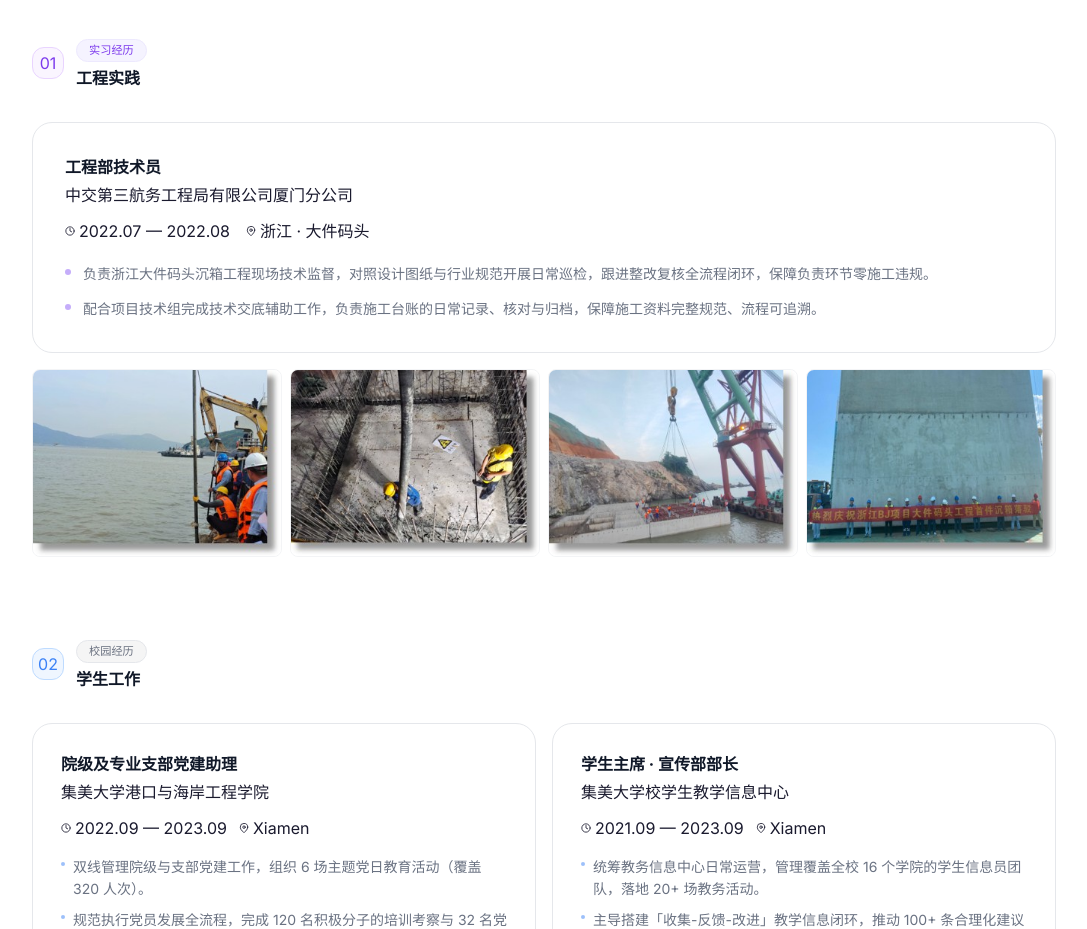
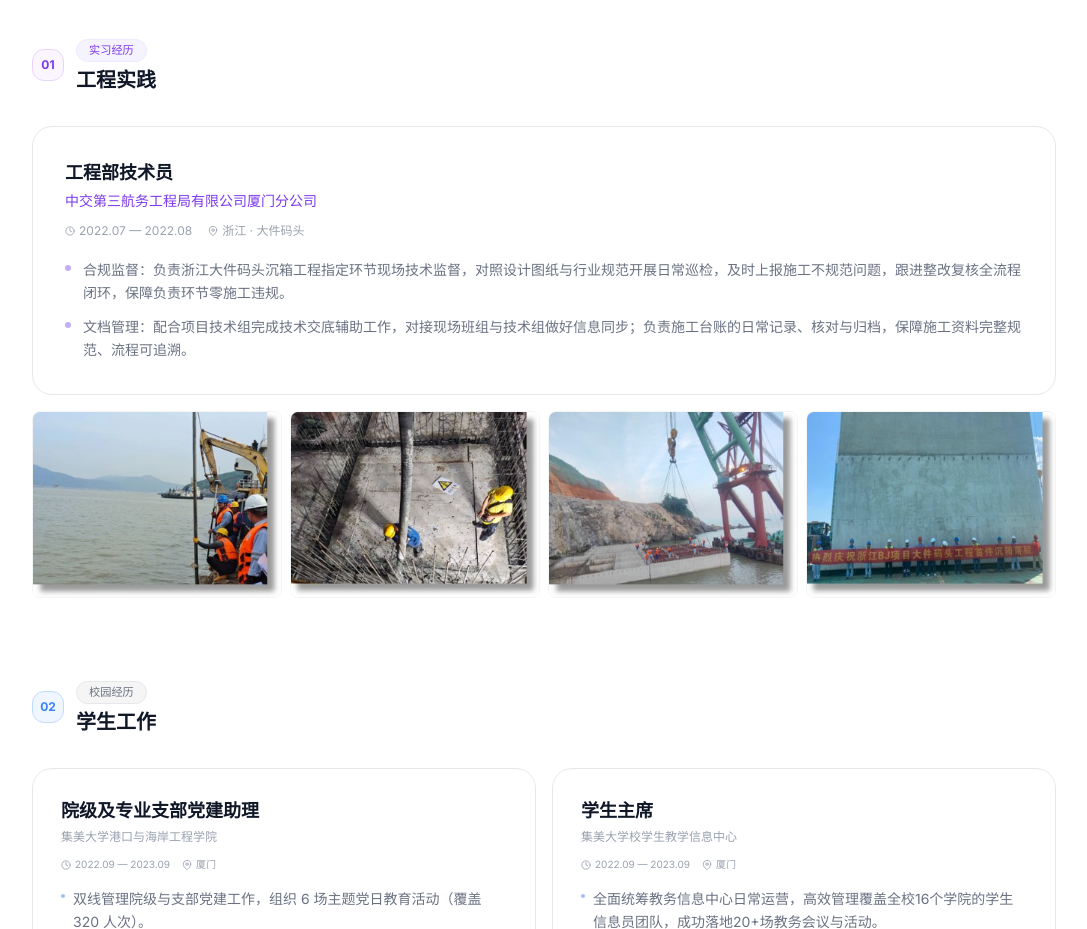
Before and after one commit to suixinxiuxing/portfolio, a Next.js app: page /portfolio/ in a window 1280 px wide. Shown: the part 2900-3829 px from the top of the page, without its empty margins (96-1183 px from the left). Built offline with nearby package versions, Linux system fonts and the light colour scheme.

Commit message:
Experience split, patents links, school logos, stats fix, location update

```diff
--- a/src/components/About.tsx
+++ b/src/components/About.tsx
@@ -9,7 +9,7 @@ export default function About() {
     { v: "90.48", u: "/100", l: tt("about.stat1"), s: tt("about.stat1sub") },
     { v: "6", u: "", l: tt("about.stat2"), s: tt("about.stat2sub") },
     { v: "3", u: "", l: tt("about.stat3"), s: tt("about.stat3sub") },
-    { v: "10+", u: "", l: tt("about.stat4"), s: tt("about.stat4sub") },
+    { v: "20+", u: "", l: tt("about.stat4"), s: tt("about.stat4sub") },
   ];
   return (
     <section id="about" className="py-32 px-6 bg-white">
--- a/src/components/Experience.tsx
+++ b/src/components/Experience.tsx
@@ -9,29 +9,59 @@ const internImgs = [`${base}/intern-1.jpg`, `${base}/intern-2.jpg`, `${base}/int
 
 export default function Experience() {
   const { t: tt } = useT();
-  const internship = [{ title: tt("experience.exp1Title"), org: tt("experience.exp1Org"), period: tt("experience.exp1Period"), loc: tt("experience.exp1Loc"), items: [tt("experience.exp1d1"), tt("experience.exp1d2")] }];
+
+  const internship = [{
+    title: tt("experience.exp1Title"), org: tt("experience.exp1Org"),
+    period: tt("experience.exp1Period"), loc: tt("experience.exp1Loc"),
+    items: [tt("experience.exp1d1"), tt("experience.exp1d2")],
+  }];
+
   const campus = [
-    { title: tt("experience.exp2Title"), org: tt("experience.exp2Org"), period: "2022.09 — 2023.09", loc: "Xiamen", items: [tt("experience.exp2d1"), tt("experience.exp2d2")] },
-    { title: tt("experience.exp3Title"), org: tt("experience.exp3Org"), period: "2021.09 — 2023.09", loc: "Xiamen", items: [tt("experience.exp3d1"), tt("experience.exp3d2"), tt("experience.exp3d3")] },
-    { title: tt("experience.exp4Title"), org: tt("experience.exp4Org"), period: "2020.10 — 2022.09", loc: "Xiamen", items: [tt("experience.exp4d1"), tt("experience.exp4d2")] },
+    {
+      title: tt("experience.exp2Title"), org: tt("experience.exp2Org"),
+      period: "2022.09 — 2023.09", loc: tt("experience.exp3Loc") || "厦门",
+      items: [tt("experience.exp2d1"), tt("experience.exp2d2")],
+    },
+    {
+      title: tt("experience.exp3Title"), org: tt("experience.exp3Org"),
+      period: tt("experience.exp3Period") || "2022.09 — 2023.09", loc: tt("experience.exp3Loc") || "厦门",
+      items: [tt("experience.exp3d1"), tt("experience.exp3d2")],
+    },
+    {
+      title: tt("experience.exp4Title"), org: tt("experience.exp4Org"),
+      period: tt("experience.exp4Period") || "2021.09 — 2022.09", loc: tt("experience.exp4Loc") || "厦门",
+      items: [tt("experience.exp4d1"), tt("experience.exp4d2")],
+    },
+    {
+      title: tt("experience.exp5Title"), org: tt("experience.exp5Org"),
+      period: tt("experience.exp5Period") || "2020.10 — 2021.09", loc: tt("experience.exp5Loc") || "厦门",
+      items: [tt("experience.exp5d1")],
+    },
+    {
+      title: tt("experience.exp6Title"), org: tt("experience.exp6Org"),
+      period: tt("experience.exp6Period") || "2021.09 — 2022.09", loc: tt("experience.exp6Loc") || "厦门",
+      items: [tt("experience.exp6d1"), tt("experience.exp6d2")],
+    },
   ];
+
   const item = { hidden: { opacity: 0, y: 20 }, visible: { opacity: 1, y: 0, transition: { duration: 0.4 } } };
 
   return (
     <section id="experience" className="py-32 px-6 bg-white">
       <div className="max-w-7xl mx-auto">
         <SectionHeading label={tt("experience.label")} title={tt("experience.title")} />
+
         {/* Internship */}
         <div className="max-w-5xl mx-auto mb-20">
           <motion.div className="flex items-center gap-3 mb-8" initial={{ opacity: 0, x: -12 }} whileInView={{ opacity: 1, x: 0 }} viewport={{ once: true }}>
-            <div className="w-8 h-8 rounded-xl bg-purple-50 border border-purple-200 flex items-center justify-center text-[#7c3aed] text-[10px]font-bold">01</div>
-            <div><span className="tag-framer text-xs">{tt("experience.internship")}</span><h3 className="text-base font-bold text-gray-900 mt-1">{tt("experience.internshipTitle")}</h3></div>
+            <div className="w-8 h-8 rounded-xl bg-purple-50 border border-purple-200 flex items-center justify-center text-[#7c3aed] text-xs font-bold">01</div>
+            <div><span className="tag-framer text-xs">{tt("experience.internship")}</span><h3 className="text-xl font-bold text-gray-900 mt-1">{tt("experience.internshipTitle")}</h3></div>
           </motion.div>
-          {internship.map((e, i) => (
-            <motion.div key={e.title} className="card-framer p-7 sm:p-8" variants={item} initial="hidden" whileInView="visible" viewport={{ once: true }}>
-              <h3 className="text-base font-bold text-gray-900 mb-1">{e.title}</h3>
-              <p className="text-[10px]text-[#7c3aed] font-medium mb-3">{e.org}</p>
-              <div className="flex gap-4 text-[10px]text-gray-400 mb-5"><span className="flex items-center gap-1"><FiClock size={10}/>{e.period}</span><span className="flex items-center gap-1"><FiMapPin size={10}/>{e.loc}</span></div>
+          {internship.map((e) => (
+            <motion.div key={e.title} className="card-framer p-7 sm:p-8 mb-4" variants={item} initial="hidden" whileInView="visible" viewport={{ once: true }}>
+              <h3 className="text-lg font-bold text-gray-900 mb-1">{e.title}</h3>
+              <p className="text-sm text-[#7c3aed] font-medium mb-3">{e.org}</p>
+              <div className="flex gap-4 text-xs text-gray-400 mb-5"><span className="flex items-center gap-1"><FiClock size={10}/>{e.period}</span><span className="flex items-center gap-1"><FiMapPin size={10}/>{e.loc}</span></div>
               <ul className="space-y-3 text-sm text-gray-500 leading-relaxed">{e.items.map((d,j) => <li key={j} className="flex items-start gap-3"><span className="mt-1.5 w-1.5 h-1.5 rounded-full bg-[#8b5cf6]/50 shrink-0"/>{d}</li>)}</ul>
             </motion.div>
           ))}
@@ -43,18 +73,19 @@ export default function Experience() {
             ))}
           </div>
         </div>
+
         {/* Campus */}
         <div className="max-w-5xl mx-auto">
           <motion.div className="flex items-center gap-3 mb-8" initial={{ opacity: 0, x: -12 }} whileInView={{ opacity: 1, x: 0 }} viewport={{ once: true }}>
-            <div className="w-8 h-8 rounded-xl bg-blue-50 border border-blue-200 flex items-center justify-center text-[#3b82f6] text-[10px]font-bold">02</div>
-            <div><span className="tag-framer tag-framer-muted text-xs">{tt("experience.campus")}</span><h3 className="text-base font-bold text-gray-900 mt-1">{tt("experience.campusTitle")}</h3></div>
+            <div className="w-8 h-8 rounded-xl bg-blue-50 border border-blue-200 flex items-center justify-center text-[#3b82f6] text-xs font-bold">02</div>
+            <div><span className="tag-framer tag-framer-muted text-xs">{tt("experience.campus")}</span><h3 className="text-xl font-bold text-gray-900 mt-1">{tt("experience.campusTitle")}</h3></div>
           </motion.div>
           <motion.div className="grid md:grid-cols-2 gap-4" initial="hidden" whileInView="visible" viewport={{ once: true }} variants={{ visible: { transition: { staggerChildren: 0.08 } } }}>
-            {campus.map((e, i) => (
+            {campus.map((e) => (
               <motion.div key={e.title} className="card-framer p-7 flex flex-col" variants={item}>
-                <h3 className="text-base font-bold text-gray-900 mb-1">{e.title}</h3>
-                <p className="text-[10px]text-gray-400 mb-3">{e.org}</p>
-                <div className="flex gap-3 text-[10px]text-gray-400 mb-4"><span className="flex items-center gap-1"><FiClock size={10}/>{e.period}</span><span className="flex items-center gap-1"><FiMapPin size={10}/>{e.loc}</span></div>
+                <h3 className="text-lg font-bold text-gray-900 mb-1">{e.title}</h3>
+                <p className="text-xs text-gray-400 mb-3">{e.org}</p>
+                <div className="flex gap-3 text-[10px] text-gray-400 mb-4"><span className="flex items-center gap-1"><FiClock size={10}/>{e.period}</span><span className="flex items-center gap-1"><FiMapPin size={10}/>{e.loc}</span></div>
                 <ul className="space-y-2 text-sm text-gray-500 leading-relaxed flex-1">{e.items.map((d,j) => <li key={j} className="flex items-start gap-2"><span className="mt-1.5 w-1 h-1 rounded-full bg-[#3b82f6]/50 shrink-0"/>{d}</li>)}</ul>
               </motion.div>
             ))}
--- a/src/i18n/translations.ts
+++ b/src/i18n/translations.ts
@@ -67,21 +67,35 @@ export const t = {
     exp1Org: { zh: "中交第三航务工程局有限公司厦门分公司", en: "CCCC Third Harbor Engineering Co." },
     exp1Period: { zh: "2022.07 — 2022.08", en: "2022.07 — 2022.08" },
     exp1Loc: { zh: "浙江 · 大件码头", en: "Zhejiang" },
-    exp1d1: { zh: "负责浙江大件码头沉箱工程现场技术监督，对照设计图纸与行业规范开展日常巡检，跟进整改复核全流程闭环，保障负责环节零施工违规。", en: "Supervised caisson engineering site compliance, conducted daily inspections per design specs and industry standards, achieving zero violations." },
-    exp1d2: { zh: "配合项目技术组完成技术交底辅助工作，负责施工台账的日常记录、核对与归档，保障施工资料完整规范、流程可追溯。", en: "Managed construction documentation, technical briefings, and daily record-keeping ensuring process traceability." },
+    exp1d1: { zh: "合规监督：负责浙江大件码头沉箱工程指定环节现场技术监督，对照设计图纸与行业规范开展日常巡检，及时上报施工不规范问题，跟进整改复核全流程闭环，保障负责环节零施工违规。", en: "Compliance: Supervised caisson engineering site, conducted daily inspections per design specs, reported irregularities and ensured zero violations." },
+    exp1d2: { zh: "文档管理：配合项目技术组完成技术交底辅助工作，对接现场班组与技术组做好信息同步；负责施工台账的日常记录、核对与归档，保障施工资料完整规范、流程可追溯。", en: "Documentation: Assisted technical briefing, synced site-team communication, maintained construction logs ensuring traceable records." },
     exp2Title: { zh: "院级及专业支部党建助理", en: "Party Building Assistant" },
     exp2Org: { zh: "集美大学港口与海岸工程学院", en: "Jimei University" },
     exp2d1: { zh: "双线管理院级与支部党建工作，组织 6 场主题党日教育活动（覆盖 320 人次）。", en: "Organized 6 thematic education events covering 320 participants across college and branch levels." },
     exp2d2: { zh: "规范执行党员发展全流程，完成 120 名积极分子的培训考察与 32 名党员的接收工作。", en: "Managed full-cycle Party member development: assessed 120 activists and processed 32 admissions." },
-    exp3Title: { zh: "学生主席 · 宣传部部长", en: "Student Chair · Media Director" },
+    exp3Title: { zh: "学生主席", en: "Student Chair" },
     exp3Org: { zh: "集美大学校学生教学信息中心", en: "Academic Affairs Information Center" },
-    exp3d1: { zh: "统筹教务信息中心日常运营，管理覆盖全校 16 个学院的学生信息员团队，落地 20+ 场教务活动。", en: "Led campus-wide student info team across 16 colleges, delivered 20+ academic events." },
-    exp3d2: { zh: "主导搭建「收集-反馈-改进」教学信息闭环，推动 100+ 条合理化建议转化为实际改进举措。", en: "Built 'Collect-Feedback-Improve' teaching feedback loop, turned 100+ suggestions into actionable changes." },
-    exp3d3: { zh: "担任校教务处公众号首届学生负责人，统筹 7 场校级大型活动，实现 1.1w+ 阅读曝光量。", en: "Launched and managed the Academic Affairs official WeChat account, executed 7 major campus events with 11k+ total impressions." },
-    exp4Title: { zh: "学习委员 · 团支书", en: "Class President · League Secretary" },
-    exp4Org: { zh: "集美大学港工 2012", en: "Jimei University" },
-    exp4d1: { zh: "团支书任期内策划 12 场主题团日活动，带领班级斩获校级「五四红旗团支部」称号。", en: "Organized 12 themed League activities; class earned 'May Fourth Red Flag League Branch' distinction." },
-    exp4d2: { zh: "学习委员任期内跟进全班 28 名同学学习进度，班级核心课程及格率提升至 86%。", en: "Tracked 28 students' academic progress, raising core course pass rate to 86%." },
+    exp3Period: { zh: "2022.09 — 2023.09", en: "2022.09 — 2023.09" },
+    exp3Loc: { zh: "厦门", en: "Xiamen" },
+    exp3d1: { zh: "全面统筹教务信息中心日常运营，高效管理覆盖全校16个学院的学生信息员团队，成功落地20+场教务会议与活动。", en: "Led campus-wide student info team across 16 colleges, delivered 20+ academic events." },
+    exp3d2: { zh: "主导搭建「收集-反馈-改进」的教学信息闭环，开展3次大规模调研（全校），推动100+条合理化建议转化为实际改进举措，并产出3份高质量分析报告，有效打通3个核心部门的业务协同，显著提升教学运转效率。", en: "Built 'Collect-Feedback-Improve' teaching feedback loop, conducted 3 large-scale surveys, turned 100+ suggestions into actionable changes, produced 3 high-quality analysis reports improving cross-department collaboration." },
+    exp4Title: { zh: "宣传部部长", en: "Media Director" },
+    exp4Org: { zh: "集美大学教务处公众号", en: "Academic Affairs WeChat Account" },
+    exp4Period: { zh: "2021.09 — 2022.09", en: "2021.09 — 2022.09" },
+    exp4Loc: { zh: "厦门", en: "Xiamen" },
+    exp4d1: { zh: "担任校教务处公众号首届学生负责人，负责公众号的视觉与内容体系改革；建立「月度教学简报」的标准化推文模板，运用海报设计与专业排版，成功将复杂的教务信息转化为高可读性的新媒体内容。", en: "First student head of Academic Affairs WeChat account; led visual & content reform, established standardized monthly newsletter templates transforming complex academic info into readable new media content." },
+    exp4d2: { zh: "核心统筹并落地执行7场校级大型「人文素养大讲堂」活动；负责官方宣发与内容沉淀，独立撰写3篇高质量讲座新闻稿，累计实现1.1w+的阅读曝光量，有效扩大了活动的校内知名度与影响力。", en: "Executed 7 university-level 'Humanistic Literacy Lectures'; led official promotion and wrote 3 high-quality press releases achieving 11k+ impressions, significantly expanding event visibility." },
+    exp5Title: { zh: "学习委员", en: "Class President" },
+    exp5Org: { zh: "集美大学港工2012", en: "Jimei University" },
+    exp5Period: { zh: "2020.10 — 2021.09", en: "2020.10 — 2021.09" },
+    exp5Loc: { zh: "厦门", en: "Xiamen" },
+    exp5d1: { zh: "跟进全班28名同学的学习安排与进度，搭建高效反馈专线降低沟通成本。实施精准的学情优化跟进后，班级核心课程及格率提升至86%，累计10人次获得校级以上奖学金，班级整体学业水平始终保持领先地位。", en: "Tracked 28 students' academic progress, established efficient feedback channels; raised core course pass rate to 86%, with 10 students receiving university-level scholarships." },
+    exp6Title: { zh: "团支书", en: "League Secretary" },
+    exp6Org: { zh: "集美大学港工2012", en: "Jimei University" },
+    exp6Period: { zh: "2021.09 — 2022.09", en: "2021.09 — 2022.09" },
+    exp6Loc: { zh: "厦门", en: "Xiamen" },
+    exp6d1: { zh: "累计策划组织12场主题团日活动，高效完成9名入党积极分子推优与培养工作，带动班级60%的同学积极向党组织靠拢。", en: "Organized 12 themed League activities, completed 9 Party activist nominations, mobilizing 60% of class toward Party membership." },
+    exp6d2: { zh: "有效提升了班级凝聚力与思想建设水平，最终带领班级在16个参评支部中脱颖而出，斩获校级「五四红旗团支部」称号。", en: "Enhanced class cohesion and ideological development; led class to win 'May Fourth Red Flag League Branch' among 16 competing branches." },
   },
   projects: {
     label: { zh: "项目", en: "Projects" },
```
Also changed, not shown: src/components/Awards.tsx (+15 -6 lines), src/components/Research.tsx (+6 -6 lines).
